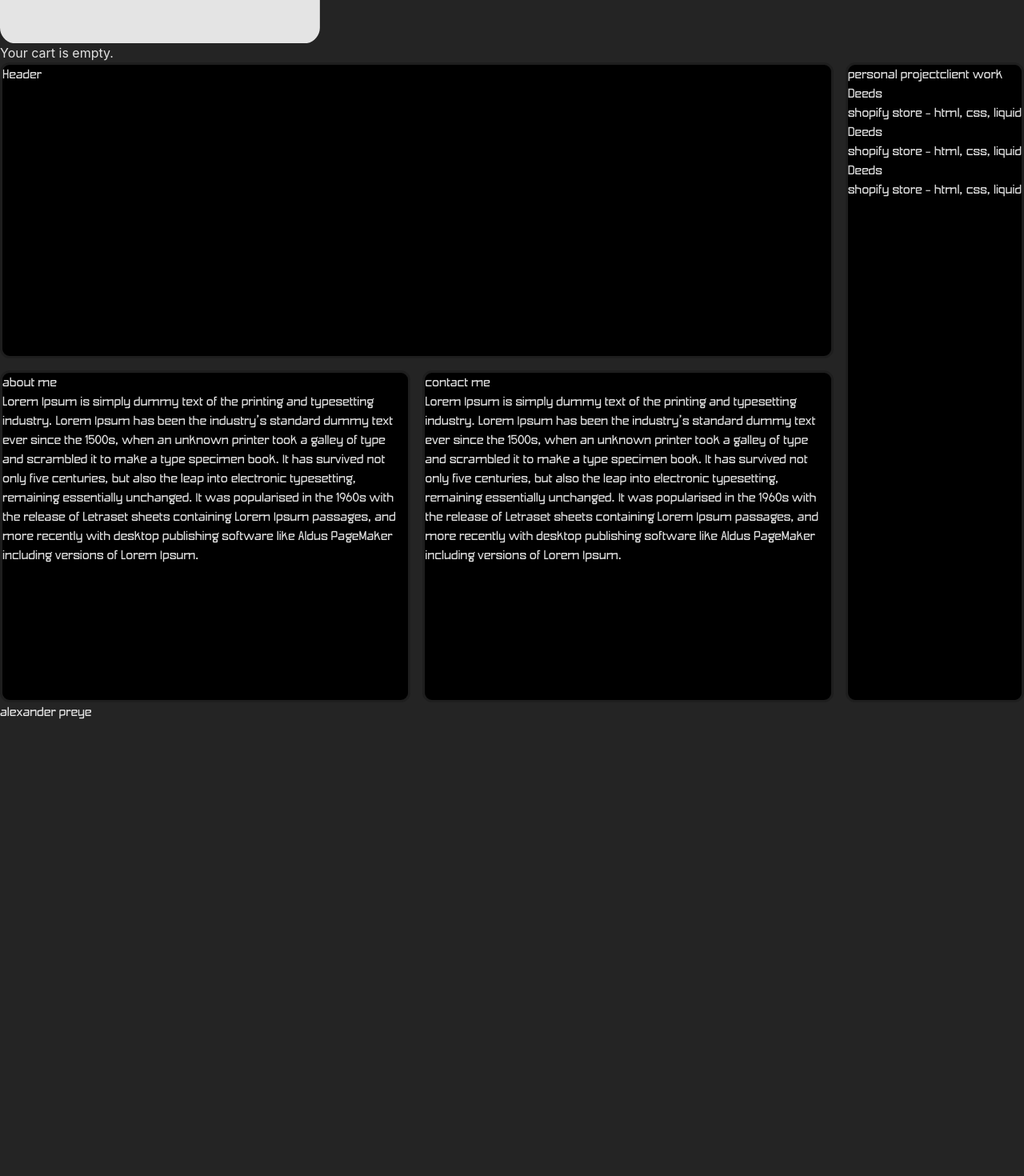
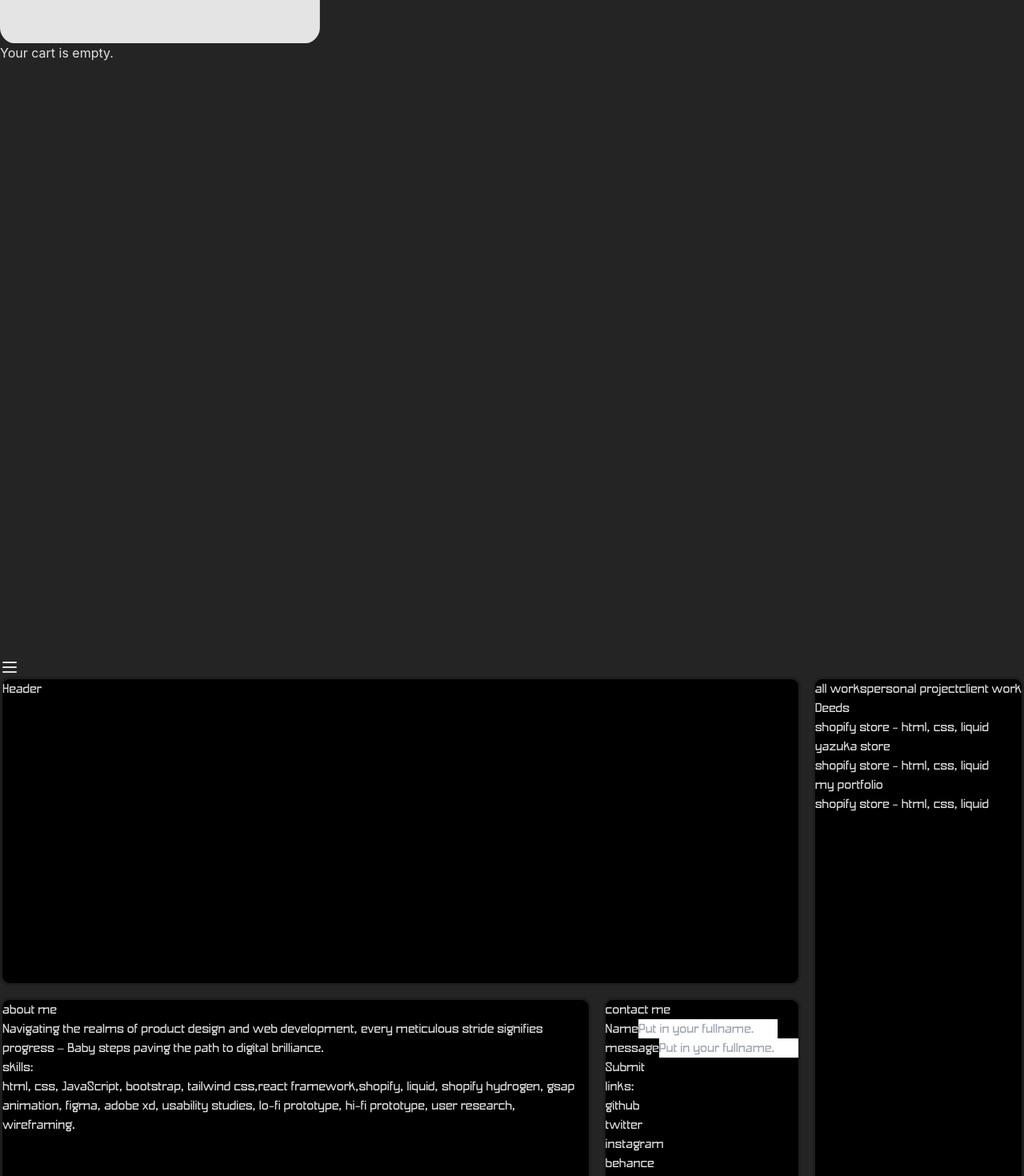
Before and after one commit to vyuba/fashion-shop, a React (Vite) app: page /portfolio in a window 1280 px wide. Shown: the part 1330-2800 px from the top of the page at 80% size. Before the commit the page ends 2232 px from the top, so only its background shows below. Built offline with nearby package versions, Linux system fonts and the light colour scheme.

Commit message:
added a lot like the infie scroll and also filter

```diff
--- /dev/null
+++ b/public/data.js
@@ -0,0 +1,34 @@
+const data = [
+    {
+        id: 1,
+        name: 'Deeds',
+        details: 'shopify store',
+        stack: 'html, css, liquid',
+        link: 'sold out',
+        images: '/test/dtl.webp',
+        projectType: 'client',
+        workType: 'development',
+    },
+    {
+        id: 2,
+        name: 'yazuka store',
+        details: 'shopify store',
+        stack: 'html, css, liquid',
+        link: 'sold out',
+        images: '/test/dtl.webp',
+        projectType: 'personal',
+        workType: 'development'
+    },
+    {
+        id: 3,
+        name: 'my portfolio',
+        details: 'shopify store',
+        stack: 'html, css, liquid',
+        link: 'sold out',
+        images: '/test/dtl.webp',
+        projectType: 'client',
+        workType: 'design'
+    },
+];
+
+export default data;
--- a/src/Portfolio.jsx
+++ b/src/Portfolio.jsx
@@ -1,51 +1,174 @@
-// import React from 'react'
+// import {useState} from 'react'
+import { MenuIcon, X } from "lucide-react"
+import gsap from 'gsap'
+import { useGSAP } from '@gsap/react'
+import data from '../public/data.js'
+import { useState } from 'react';
 
 function Portfolio() {
+    const [filter, setFilter] = useState('all');
+
+    const filteredData = data.filter(item => {
+        if (filter === 'all') return true;
+        return item.projectType === filter;
+    });
+    gsap.registerPlugin(useGSAP)
+    useGSAP(
+        ()=>{
+            const menuIcon = document.querySelector('.menu-icon')
+            const closeIcon = document.querySelector('.closeIcon')
+            const tl = gsap.timeline({ paused: true })
+            gsap.set('.menu', {
+                clipPath: 'circle(0% at top right)',
+                display: 'none'        // No easing for instant display
+              });
+                      // Overlap slightly with previous animation
+              gsap.to(".box", {
+                duration: 5,
+                ease: "none",
+                x: "-=500", //move each box 500px to right
+                modifiers: {
+                  x: gsap.utils.unitize(x => parseFloat(x) % 500) //force x value to be between 0 and 500 using modulus
+                },
+                repeat: -1
+              });
+
+            tl.to('.menu', {
+                clipPath: 'circle(150% at top right)',
+                display: 'block',
+                duration: 0.5,
+                ease: 'power2.inOut'
+            });
+
+            function toggleMenu() {
+                tl.reversed() ? tl.play() : tl.reverse();
+              }
+
+              menuIcon.addEventListener('click', toggleMenu);
+              closeIcon.addEventListener('click', toggleMenu);
+        }
+    )
   return (
 <div className='body-conatainer bg-stone-950 px-5 py-3'>
-    {/* <div className=" w-full px-10 bg-stone-800"> scroll</div> */}
+    <div className=" fixed w-full z-[50] left-0 top-3 px-5">
+        <ul className="w-full flex flex-row gap-3 bg-stone-950 py-2 px-3 rounded-lg border border-solid overflow-hidden uppercase">
+            <p className="box whitespace-nowrap">hire me</p>
+            <p className="box whitespace-nowrap">hire me</p>
+            <p className="box whitespace-nowrap">hire me</p>
+            <p className="box whitespace-nowrap">hire me</p>
+            <p className="box whitespace-nowrap">hire me</p>
+            <p className="box whitespace-nowrap">hire me</p>
+            <p className="box whitespace-nowrap">hire me</p>
+            <p className="box whitespace-nowrap">hire me</p>
+            <p className="box whitespace-nowrap">hire me</p>
+            <p className="box whitespace-nowrap">hire me</p>
+            <p className="box whitespace-nowrap">hire me</p>
+            <p className="box whitespace-nowrap">hire me</p>
+            <p className="box whitespace-nowrap">hire me</p>
+            <p className="box whitespace-nowrap">hire me</p>
+            <p className="box whitespace-nowrap">hire me</p>
+            <p className="box whitespace-nowrap">hire me</p>
+            <p className="box whitespace-nowrap">hire me</p>
+            <p className="box whitespace-nowrap">hire me</p>
+            <p className="box whitespace-nowrap">hire me</p>
+            <p className="box whitespace-nowrap">hire me</p>
+            <p className="box whitespace-nowrap">hire me</p>
+            <p className="box whitespace-nowrap">hire me</p>
+            <p className="box whitespace-nowrap">hire me</p>
+            <p className="box whitespace-nowrap">hire me</p>
+            <p className="box whitespace-nowrap">hire me</p>
+            <p className="box whitespace-nowrap">hire me</p>
+            <p className="box whitespace-nowrap">hire me</p>
+            <p className="box whitespace-nowrap">hire me</p>
+            <p className="box whitespace-nowrap">hire me</p>
+            <p className="box whitespace-nowrap">hire me</p>
+            <p className="box whitespace-nowrap">hire me</p>
+        </ul>
+    </div>
+    <div className="portfolio-nav z-[100] fixed top-[4.1rem] right-5">
+        <ul className="menu bg-stone-950 border-[3px] border-stone-800 border-solid py-7 rounded-xl grid gap-2 uppercase text-lg relative">
+        <div className="closeIcon  py-2 px-2 rounded-xl hover:bg-stone-800 absolute top-1 right-2"><X/></div>
+            <li className="py-1 px-2 hover:bg-stone-900 pl-5 pr-14 mx-2 rounded-md">home</li>
+            <li className="py-1 px-2 hover:bg-stone-900 pl-5 pr-14 mx-2 rounded-md">about me</li>
+            <li className="py-1 px-2 hover:bg-stone-900 pl-5 pr-14 mx-2 rounded-md">works</li>
+            <li className="py-1 px-2 hover:bg-stone-900 pl-5 pr-14 mx-2 rounded-md">contact me</li>
+        </ul>
+    </div>
+    <div className=" py-2 px-2 border-solid border-[3px] bg-black  z-50 border-stone-800 fixed rounded-xl top-[4rem] right-5 menu-icon cursor-pointer"><MenuIcon/></div>
     <div className="grid-container">
         <div className="header">Header</div>
         <div className="sidebar overflow-y-auto px-3">
         <h1 className="capitalize font-bold text-xl sticky top-0 bg-black py-3 w-full">about me</h1>
             <p>
-            Lorem Ipsum is simply dummy text of the printing and typesetting industry. Lorem Ipsum has been the industry&rsquo;s standard dummy text ever since the 1500s, when an unknown printer took a galley of type and scrambled it to make a type specimen book. It has survived not only five centuries, but also the leap into electronic typesetting, remaining essentially unchanged. It was popularised in the 1960s with the release of Letraset sheets containing Lorem Ipsum passages, and more recently with desktop publishing software like Aldus PageMaker including versions of Lorem Ipsum.
+            Navigating the realms of product design and web development, every meticulous stride signifies progress – Baby steps paving the path to digital brilliance.
             </p>
+            <div className="pt-4">
+            <h6 className="text-lg capitalize">skills:</h6>
+            <p className="capitalize">
+             html, css, JavaScript, bootstrap, tailwind css,react framework,shopify, liquid, shopify hydrogen, gsap animation, figma, adobe xd, usability studies, lo-fi prototype, hi-fi prototype, user research, wireframing.
+            </p>
+            </div>
         </div>
         <div className="main-content overflow-y-auto ">
-            <div className="flex gap-4 w-full overflow-hidden sticky bg-black top-0  py-3 px-3">
-                <button className="capitalize py-[7px] px-4 border-stone-800 border-solid border-[3px] rounded-xl">personal project</button>
-                <button className="capitalize py-[7px] px-4 border-stone-800 border-solid border-[3px] rounded-xl">client work</button>
+        <div className="w-full overflow-hidden sticky bg-black top-0 py-3 px-3">
+            <div className="flex gap-4 w-full overflow-x-auto scroll-smooth">
+                <button
+                    onClick={() => setFilter('all')}
+                    className={`capitalize py-[7px] px-4 border-stone-800 border-solid border-[3px] rounded-xl whitespace-nowrap ${filter === 'all' ? 'bg-stone-900' : ''}`}>
+                    all works
+                </button>
+                <button
+                    onClick={() => setFilter('personal')}
+                    className={`capitalize py-[7px] px-4 border-stone-800 border-solid border-[3px] rounded-xl whitespace-nowrap ${filter === 'personal' ? 'bg-stone-900' : ''}`}>
+                    personal project
+                </button>
+                <button
+                    onClick={() => setFilter('client')}
+                    className={`capitalize py-[7px] px-4 border-stone-800 border-solid border-[3px] rounded-xl whitespace-nowrap ${filter === 'client' ? 'bg-stone-900' : ''}`}>
+                    client work
+                </button>
             </div>
-            <div className="px-3 py-3 h-full overflow-x-auto grid gap-3">
-                <div className=" border-solid border-[2px] border-stone-800 w-full h-[300px] rounded-lg flex flex-col overflow-hidden">
-                    <div className="bg-white flex-1"></div>
-                    <div className="bg-black h-20 px-2 py-3">
-                        <h1>Deeds</h1>
-                        <p>shopify store - html, css, liquid</p>
-                    </div>
-                </div>
-                <div className=" border-solid border-[2px] border-stone-800 w-full h-[300px] rounded-lg flex flex-col overflow-hidden">
-                    <div className="bg-white flex-1"></div>
-                    <div className="bg-black h-20 px-2 py-3">
-                        <h1>Deeds</h1>
-                        <p>shopify store - html, css, liquid</p>
-                    </div>
-                </div>
-                <div className=" border-solid border-[2px] border-stone-800 w-full h-[300px] rounded-lg flex flex-col overflow-hidden">
-                    <div className="bg-white flex-1"></div>
-                    <div className="bg-black h-20 px-2 py-3">
-                        <h1>Deeds</h1>
-                        <p>shopify store - html, css, liquid</p>
-                    </div>
-                </div>
+        </div>
+            <div className="px-3 py-3 h-full overflow-x-auto flex flex-col gap-3">
+            {
+                    filteredData.map((item) => (
+                        <div key={item.id} className="border-solid border-[2px] border-stone-800 w-full h-[300px] rounded-lg flex flex-col overflow-hidden">
+                            <div style={{backgroundImage: `url(${item.images})`}} className="bg-white flex-1 bg-cover bg-center">
+                            </div>
+                            <div className="bg-black h-20 px-2 py-3">
+                                <h1 className="capitalize text-lg">{item.name}</h1>
+                                <p className="capitalize">{item.details} - {item.stack}</p>
+                            </div>
+                        </div>
+                    ))
+                }
             </div>
         </div>
         <div className="footer overflow-y-auto px-3 ">
         <h1 className="capitalize font-bold text-xl sticky top-0 bg-black py-3 w-full">contact me</h1>
-            <p>
-            Lorem Ipsum is simply dummy text of the printing and typesetting industry. Lorem Ipsum has been the industry&rsquo;s standard dummy text ever since the 1500s, when an unknown printer took a galley of type and scrambled it to make a type specimen book. It has survived not only five centuries, but also the leap into electronic typesetting, remaining essentially unchanged. It was popularised in the 1960s with the release of Letraset sheets containing Lorem Ipsum passages, and more recently with desktop publishing software like Aldus PageMaker including versions of Lorem Ipsum.
-            </p>
+        <form action="">
+         <div className="mb-5">
+           <label htmlFor="name" name="block mb-2 font-bold text-gray-600">Name</label>
+           <input type="text" id="name" name="name" placeholder="Put in your fullname." className="border border-gray-300 shadow p-3 w-full rounded mb-"/>
+         </div>
+
+         <div className="mb-5">
+           <label htmlFor="twitter" className="block mb-2 font-bold text-gray-600 capitalize">message</label>
+           <input type="text" id="twitter" name="twitter" placeholder="Put in your fullname." className="border border-gray-300 shadow p-3 w-full rounded mb-"/>
+           {/* <p className="text-sm text-red-400 mt-2">Twitter username is required</p> */}
+         </div>
+
+         <button className="block w-full bg-stone-900 text-white font-bold p-3 rounded-lg uppercase">Submit</button>
+       </form>
+        <div className="py-4 w-full capitalize">
+            <h6 className="text-lg capitalize">links:</h6>
+            <ul className="flex flex-row items-center gap-5">
+                <a className="underline" href=""><li>github</li></a>
+                <a className="underline" href="https://x.com/st33z_z"><li>twitter</li></a>
+                <a className="underline" href="https://www.instagram.com/vyuba_/"><li>instagram</li></a>
+                <a className="underline" href="https://www.behance.net/alexanderpreye"><li>behance</li></a>
+            </ul>
+            </div>
         </div>
     </div>
     <div className="w-full text-center py-5">
```
